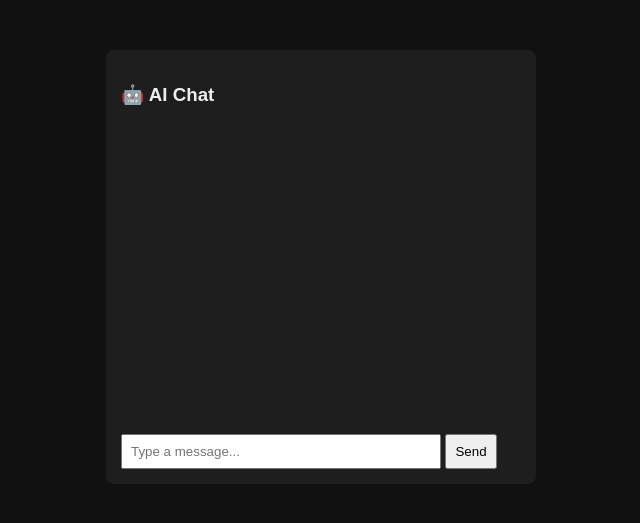
After one commit to Lee-nkoana/Saucier, a Flask app: page /chat-ui in a window 1280 px wide. The commit adds this page. Shown: the top 523 px of the page, without its empty margins (319-959 px from the left). Run offline with Flask 3, Linux system fonts and the light colour scheme.

Commit message:
added chat bot

```diff
--- a/backend/__init__.py
+++ b/backend/__init__.py
@@ -1,4 +1,6 @@
-from flask import Flask, render_template
+from flask import Flask, render_template, request, jsonify
+import requests
+import os
 from flask_cors import CORS
 
 def create_app():
@@ -10,6 +12,13 @@ def create_app():
 
     # Enable CORS
     CORS(app)
+
+    HF_API_URL = "https://router.huggingface.co/models/google/flan-t5-base"
+    HF_TOKEN = os.getenv("HF_baseToken")
+
+    headers = {
+        "Authorization": f"Bearer {HF_TOKEN}"
+    }
 
     # Import and register blueprints
     from backend.api import register_blueprints
@@ -31,4 +40,61 @@ def create_app():
     def explore():
         return render_template("explore.html")
 
+    @app.route("/chat", methods=["POST"])
+    def chat():
+        payload = request.get_json(silent=True)
+        if not payload or "message" not in payload:
+            return jsonify({"reply": "No message provided"}), 400
+
+        user_message = payload["message"]
+
+        response = requests.post(
+            HF_API_URL,
+            headers=headers,
+            json={"inputs": user_message},
+            timeout=30
+        )
+
+        # 🔎 Debug info
+        print("HF status:", response.status_code)
+        print("HF raw text:", response.text[:300])
+
+        # ❌ Non-200 response
+        if response.status_code != 200:
+            return jsonify({
+                "reply": f"HF error {response.status_code}"
+            }), 500
+
+        # ❌ Empty response body
+        if not response.text.strip():
+            return jsonify({
+                "reply": "HF returned an empty response"
+            }), 500
+
+        # ❌ Not valid JSON
+        try:
+            hf_data = response.json()
+        except Exception as e:
+            return jsonify({
+                "reply": "HF returned invalid JSON"
+            }), 500
+
+        # ❌ HF-level error
+        if isinstance(hf_data, dict) and "error" in hf_data:
+            return jsonify({
+                "reply": hf_data["error"]
+            }), 500
+
+        # ✅ Normal response
+        if isinstance(hf_data, list) and len(hf_data) > 0:
+            ai_reply = hf_data[0].get("generated_text", "No response generated")
+        else:
+            ai_reply = "Unexpected HF response format"
+
+        return jsonify({"reply": ai_reply})
+
+    @app.route("/chat-ui")
+    def chat_ui():
+        return render_template("chat.html")
+
     return app
--- /dev/null
+++ b/frontend/static/js/auth_user.js
@@ -0,0 +1,4 @@
+function getCurrentUser() {
+    const user = localStorage.getItem("currentUser");
+    return user ? JSON.parse(user) : null;
+}
--- /dev/null
+++ b/frontend/templates/chat.html
@@ -0,0 +1,87 @@
+<!DOCTYPE html>
+<html lang="en">
+
+<head>
+    <meta charset="UTF-8">
+    <title>Simple AI Chat</title>
+    <style>
+        body {
+            font-family: Arial, sans-serif;
+            background: #111;
+            color: #eee;
+            display: flex;
+            justify-content: center;
+            margin-top: 50px;
+        }
+
+        .chat-box {
+            width: 400px;
+            background: #1e1e1e;
+            padding: 15px;
+            border-radius: 8px;
+        }
+
+        .messages {
+            height: 300px;
+            overflow-y: auto;
+            margin-bottom: 10px;
+        }
+
+        .message {
+            margin: 5px 0;
+        }
+
+        .user {
+            color: #4fc3f7;
+        }
+
+        .ai {
+            color: #81c784;
+        }
+
+        input {
+            width: 75%;
+            padding: 8px;
+        }
+
+        button {
+            padding: 8px;
+        }
+    </style>
+</head>
+
+<body>
+
+    <div class="chat-box">
+        <h3>🤖 AI Chat</h3>
+        <div class="messages" id="messages"></div>
+        <input id="input" placeholder="Type a message..." />
+        <button onclick="sendMessage()">Send</button>
+    </div>
+
+    <script>
+        async function sendMessage() {
+            const input = document.getElementById("input");
+            const message = input.value;
+            if (!message) return;
+
+            const messagesDiv = document.getElementById("messages");
+
+            messagesDiv.innerHTML += `<div class="message user">You: ${message}</div>`;
+            input.value = "";
+
+            const response = await fetch("/chat", {
+                method: "POST",
+                headers: { "Content-Type": "application/json" },
+                body: JSON.stringify({ message })
+            });
+
+            const data = await response.json();
+            messagesDiv.innerHTML += `<div class="message ai">AI: ${data.reply}</div>`;
+            messagesDiv.scrollTop = messagesDiv.scrollHeight;
+        }
+    </script>
+
+</body>
+
+</html>
--- a/frontend/templates/login.html
+++ b/frontend/templates/login.html
@@ -97,3 +97,5 @@
     </script>
 
 </body>
+
+</html>
--- a/requirements.txt
+++ b/requirements.txt
@@ -10,3 +10,4 @@ Werkzeug==3.1.3
 greenlet==3.2.4
 SQLAlchemy==2.0.43
 typing_extensions==4.15.0
+requests==2.32.4
```
Also changed, not shown: frontend/static/css/explore.css (+181 -0 lines), frontend/templates/explore.html (+18 -8 lines), README.md.
